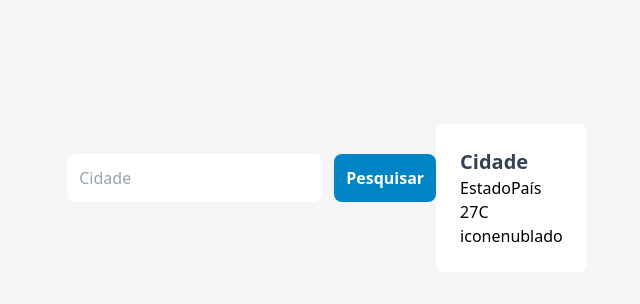
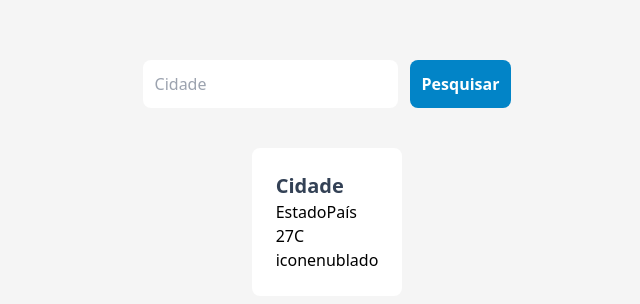
Before and after one commit to cesinhalius/weather_app, a React (Create React App) app: page / in a window 1280 px wide. Shown: the part 222-526 px from the top of the page, without its empty margins (313-953 px from the left). Built offline with nearby package versions, Linux system fonts and the light colour scheme.

Commit message:
Adicionando elemento um elemento em cima do outro

```diff
--- a/src/App.jsx
+++ b/src/App.jsx
@@ -3,7 +3,7 @@ import Card from './components/Card';
 
 function App() {
   return (
-    <div className="flex w-full h-screen items-center justify-center">
+    <div className="flex flex-col w-full h-screen items-center justify-center">
       <form>
         <input
           type="text"
```
